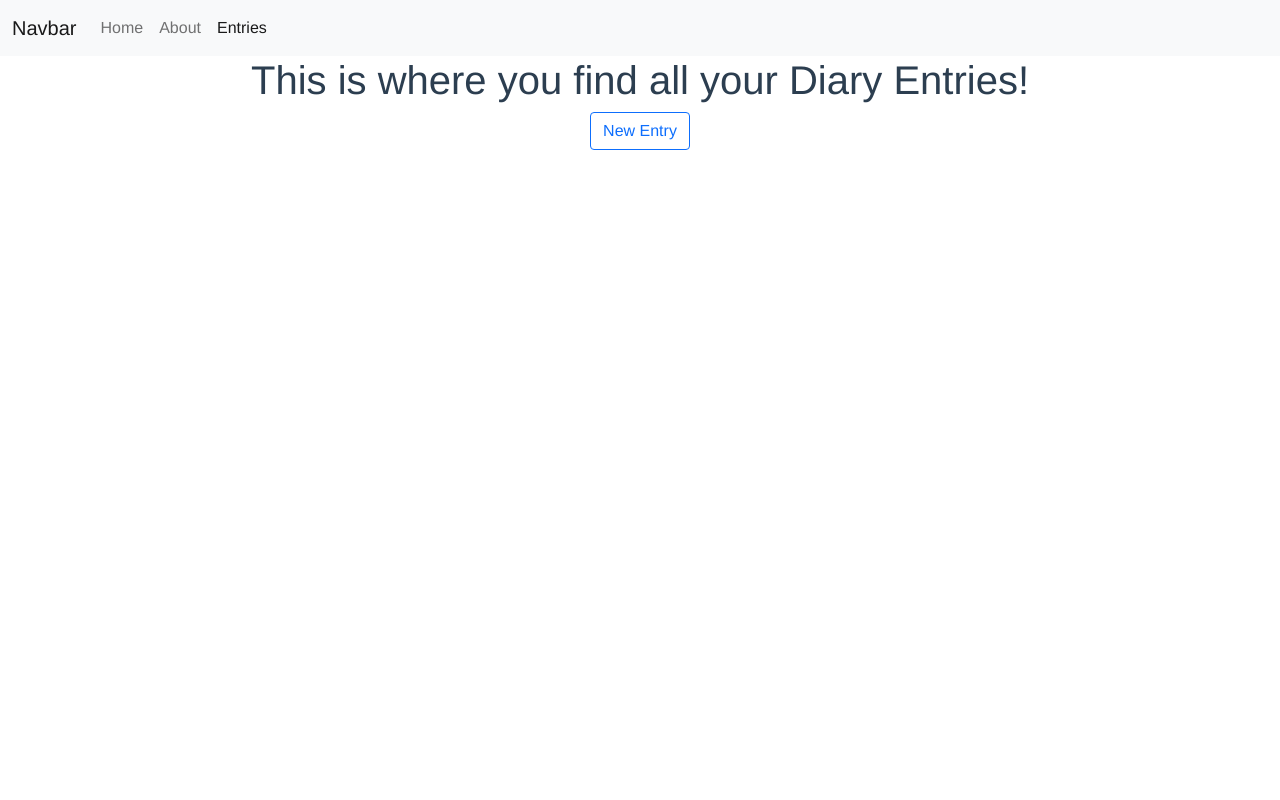
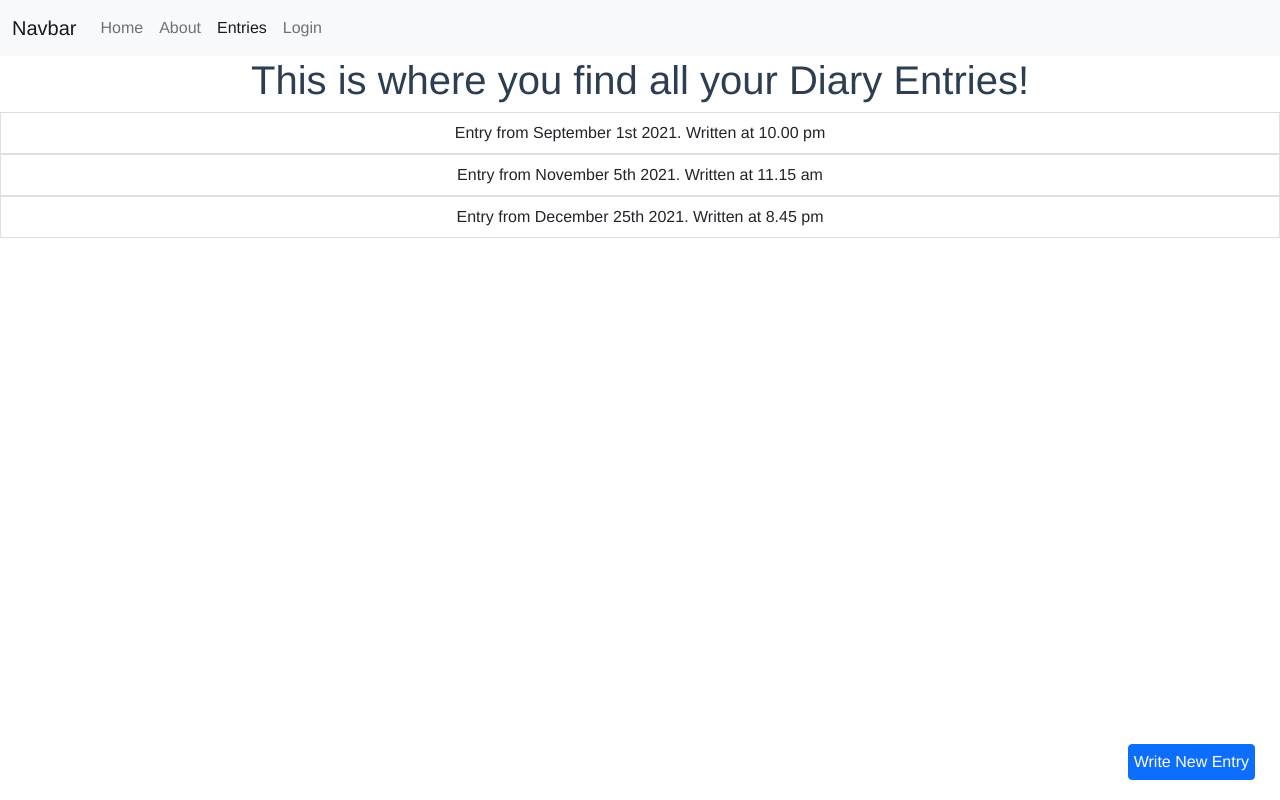
Before and after one commit to Michel-Lukas/diary-frontend, a Vue app: page /Entries in a window 1280 px wide. Built offline with nearby package versions, Linux system fonts and the light colour scheme.

Commit message:
dynamic Entries view added

```diff
--- a/src/App.vue
+++ b/src/App.vue
@@ -1,16 +1,14 @@
 <template>
   <navbar></navbar>
   <router-view/>
-  <EntryButton></EntryButton>
 </template>
 
 <script>
 import Navbar from './components/Navbar'
-import EntryButton from '@/components/EntryButton'
 
 export default {
   name: 'App',
-  components: { EntryButton, Navbar }
+  components: { Navbar }
 }
 </script>
 <style>
--- a/src/components/EntryButton.vue
+++ b/src/components/EntryButton.vue
@@ -1,5 +1,5 @@
 <template>
-  <button type="button" class="btn btn-outline-primary">New Entry</button>
+    <button type="button" class="btn btn-primary">Write New Entry</button>
 </template>
 
 <script>
--- a/src/components/Navbar.vue
+++ b/src/components/Navbar.vue
@@ -10,6 +10,7 @@
           <router-link class = "nav-link" to ="/">Home</router-link>
           <router-link class = "nav-link" to ="/About">About</router-link>
           <router-link class = "nav-link" to ="/Entries">Entries</router-link>
+          <router-link class = "nav-link" to ="/Login">Login</router-link>
         </ul>
       </div>
     </div>
--- a/src/router/index.js
+++ b/src/router/index.js
@@ -2,6 +2,7 @@ import { createRouter, createWebHistory } from 'vue-router'
 import Home from '../views/Home.vue'
 import About from '../views/About.vue'
 import Entries from '../views/Entries'
+import Login from '../views/Login'
 
 const routes = [
   {
@@ -18,6 +19,11 @@ const routes = [
     path: '/Entries',
     name: 'Entries',
     component: Entries
+  },
+  {
+    path: '/Login',
+    name: 'Login',
+    component: Login
   }
 ]
 
--- a/src/views/About.vue
+++ b/src/views/About.vue
@@ -2,4 +2,5 @@
   <div class="about">
     <h1>This is an about page</h1>
   </div>
+  <button style="position:absolute;bottom:20px;right:25px;margin:0;padding:5px 5px;" type="button" class="btn btn-primary">Write New Entry</button>
 </template>
--- a/src/views/Entries.vue
+++ b/src/views/Entries.vue
@@ -1,10 +1,41 @@
 <template>
   <h1>This is where you find all your Diary Entries!</h1>
+  <ul class="list-group list-group-flush">
+    <div class="col" v-for="entry in entries" :key="entry.id">
+      <li class="list-group-item">Entry from {{entry.date}}. Written at {{entry.time}} </li>
+    </div>
+  </ul>
+  <button style="position:absolute;bottom:20px;right:25px;margin:0;padding:5px 5px;" type="button" class="btn btn-primary">Write New Entry</button>
 </template>
 
 <script>
+
 export default {
-  name: 'Entries'
+  name: 'Entries',
+  data () {
+    return {
+      entries: [
+        {
+          id: 2,
+          input: 'This is my first Entry',
+          date: 'September 1st 2021',
+          time: '10.00 pm'
+        },
+        {
+          id: 3,
+          input: 'This is my best Entry',
+          date: 'November 5th 2021',
+          time: '11.15 am'
+        },
+        {
+          id: 4,
+          date: 'December 25th 2021',
+          time: '8.45 pm'
+        }
+
+      ]
+    }
+  }
 }
 </script>
 
--- a/src/views/Home.vue
+++ b/src/views/Home.vue
@@ -2,16 +2,19 @@
   <div class="home">
     <img alt="Vue logo" src="../assets/logo.png">
     <HelloWorld msg="Welcome to DEAR DIARY!"/>
+    <EntryButton></EntryButton>
   </div>
 </template>
 
 <script>
 // @ is an alias to /src
 import HelloWorld from '@/components/HelloWorld.vue'
+import EntryButton from '@/components/EntryButton'
 
 export default {
   name: 'Home',
   components: {
+    EntryButton,
     HelloWorld
   }
 }
--- /dev/null
+++ b/src/views/Login.vue
@@ -0,0 +1,47 @@
+<template>
+  <section class="vh-100" style="background-color: #508bfc;">
+    <div class="container py-5 h-100">
+      <div class="row d-flex justify-content-center align-items-center h-100">
+        <div class="col-12 col-md-8 col-lg-6 col-xl-5">
+          <div class="card shadow-2-strong" style="border-radius: 1rem;">
+            <div class="card-body p-5 text-center">
+              <h3 class="mb-5">Sign in</h3>
+              <div class="form-outline mb-4">
+                <input type="email" id="typeEmailX-2" class="form-control form-control-lg" />
+                <label class="form-label" for="typeEmailX-2">Email</label>
+              </div>
+              <div class="form-outline mb-4">
+                <input type="password" id="typePasswordX-2" class="form-control form-control-lg" />
+                <label class="form-label" for="typePasswordX-2">Password</label>
+              </div>
+
+              <!-- Checkbox -->
+              <div class="form-check d-flex justify-content-start mb-4">
+                <input
+                  class="form-check-input"
+                  type="checkbox"
+                  value=""
+                  id="form1Example3"
+                />
+                <label class="form-check-label" for="form1Example3"> Remember password </label>
+              </div>
+
+              <button class="btn btn-primary btn-lg btn-block" type="submit">Login</button>
+              <hr class="my-4">
+            </div>
+          </div>
+        </div>
+      </div>
+    </div>
+  </section>
+</template>
+
+<script>
+export default {
+  name: 'Login'
+}
+</script>
+
+<style scoped>
+
+</style>
```
